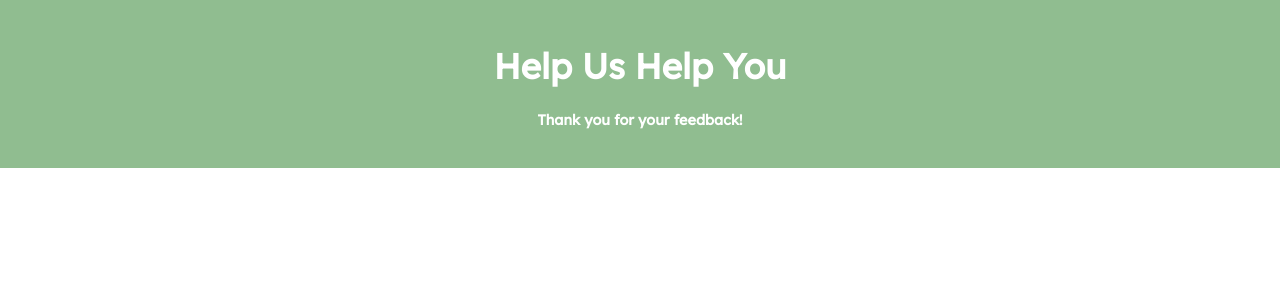
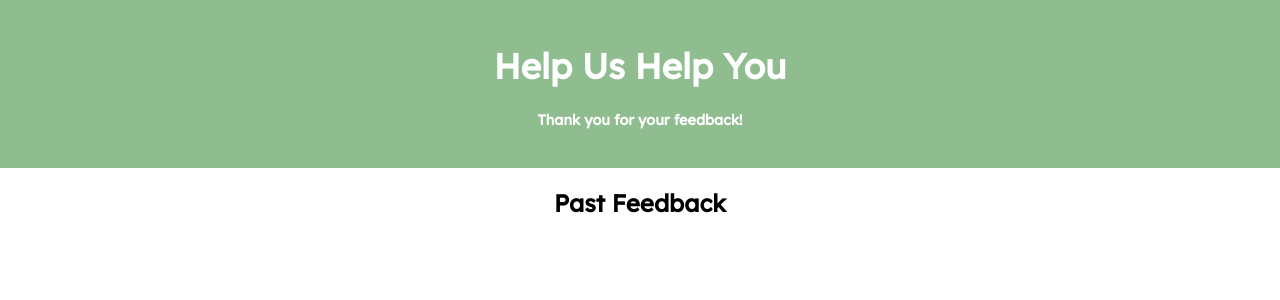
Before and after one commit to brandonwharton/Daily-Feedback-Form, a React (Create React App) app: page /#/admin in a window 1280 px wide. Shown: the top 300 px of the page. Built offline with nearby package versions, Linux system fonts and the light colour scheme.

Commit message:
Made an AdminPage component, handled route along with import/export

```diff
--- /dev/null
+++ b/src/components/AdminPage/AdminPage.jsx
@@ -0,0 +1,10 @@
+
+
+function AdminPage() {
+
+    return (
+        <h2>Past Feedback</h2>
+    )
+}
+
+export default AdminPage;
--- a/src/components/App/App.jsx
+++ b/src/components/App/App.jsx
@@ -9,6 +9,7 @@ import SupportedFeedback from '../SupportedFeedback/SupportedFeedback';
 import CommentsFeedback from '../CommentsFeedback/CommentsFeedback';
 import ReviewPage from '../ReviewPage/ReviewPage';
 import SuccessPage from '../SuccessPage/SuccessPage';
+import AdminPage from '../AdminPage/AdminPage';
 
 function App() {
 
@@ -39,6 +40,9 @@ function App() {
         <Route path='/success'>
           <SuccessPage />
         </Route>
+        <Route path='/admin'>
+          <AdminPage />
+        </Route>
         </main>
       </div>
     </Router>
```
Also changed, not shown: 1 other file (tests, documents, lock files or other folders).
